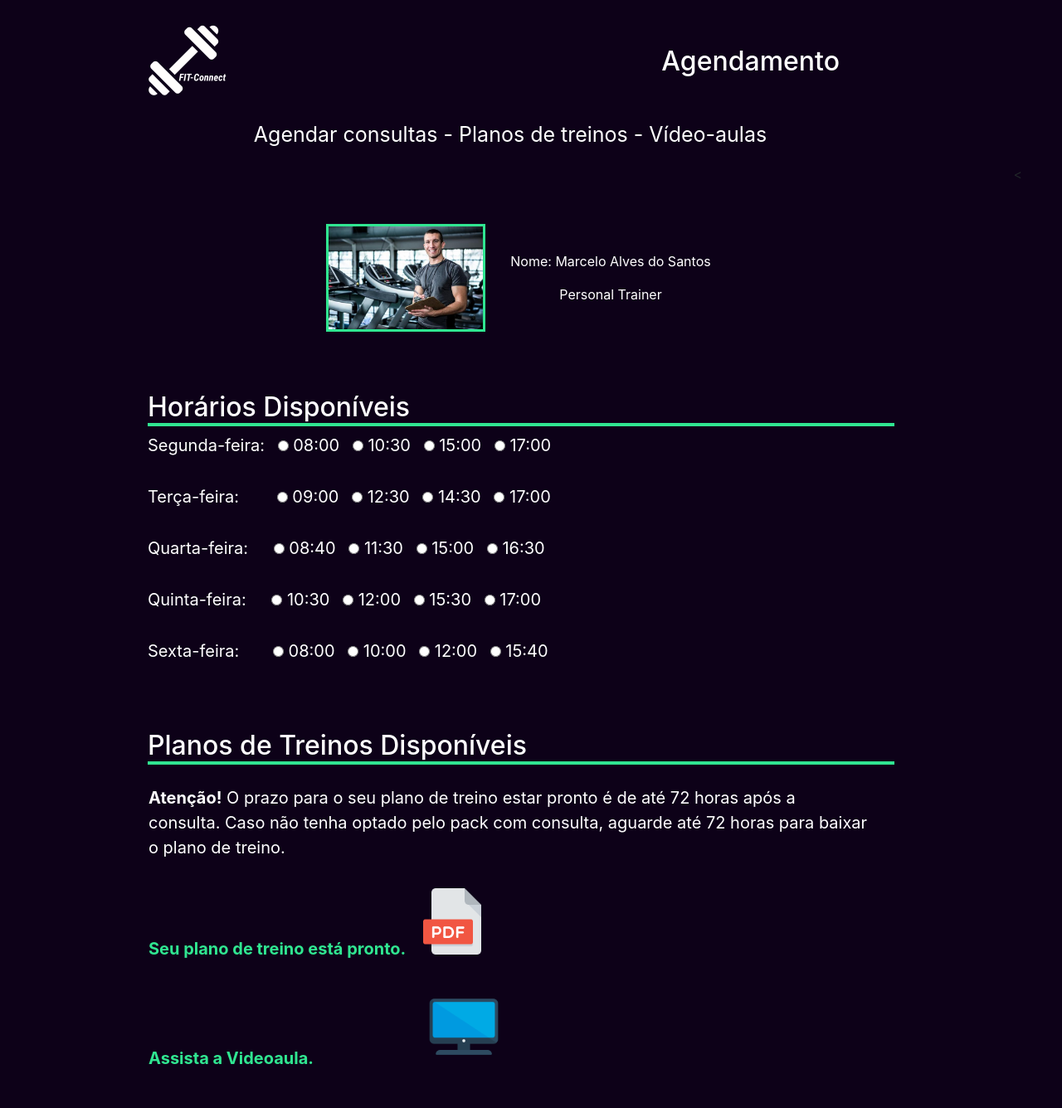
After one commit to jairo-44/2-_Entrega_PI, a PHP site: page /agendamento.html in a window 1280 px wide. The commit adds this page. Shown: the whole page at 83% size. Run offline with PHP 8.4, Linux system fonts and the light colour scheme; some libraries are stand-ins or nearby versions.

Commit message:
Modificações mo layout e ajustes em posições da logo

```diff
--- /dev/null
+++ b/agendamento.html
@@ -0,0 +1,233 @@
+<!DOCTYPE html>
+<html lang="pt-br">
+<head>
+    <meta charset="UTF-8">
+    <meta name="viewport" content="width=device-width, initial-scale=1.0">
+    <link href="//maxcdn.bootstrapcdn.com/bootstrap/4.1.1/css/bootstrap.min.css" rel="stylesheet" id="bootstrap-css">
+    <script src="//maxcdn.bootstrapcdn.com/bootstrap/4.1.1/js/bootstrap.min.js"></script>
+    <script src="//cdnjs.cloudflare.com/ajax/libs/jquery/3.2.1/jquery.min.js"></script>
+    <title>Agendamento</title>
+
+    <style>
+        body {
+            background-color: rgb(13, 1, 24);
+            margin: 20px;
+            padding: 8px;
+        }
+        #btn_entrar {
+            display: flex;
+            justify-content: center;
+        }
+        #redes {
+            display: flex;
+            justify-content: center;
+            height: 50px;
+        }
+        #logo {
+            display: flex;
+            justify-content: space-between;
+        }
+        #logo img {
+            padding-left: 150px;
+        }
+        .logo-text {
+            display: flex;
+            align-items: center;
+            color: #FFF;
+            padding-right: 240px;
+        }
+        #subtitulo {
+            margin-left: 1070px;
+        }
+        .subtitulo-text {
+        color: white;
+        font-size: 25px;
+        margin-bottom: 10px;
+        }
+        .container {
+            display: flex;
+            align-items: center;
+            justify-content: center;
+        }
+        .image-container {
+            border: 3px solid #30E691;
+            height: 130px;
+            margin-right: 30px;
+        }
+        .image-container img {
+            height: 124px;
+            width: auto;
+        }
+        .text-container {
+            color: #FFF;
+            max-width: 400px;
+        }
+        .section-container {
+            max-width: 1050px;
+        }
+        .section {
+            color: #FFF;
+            margin-left: 150px;
+            border-bottom: 4px solid #30E691;
+        }
+        .tabela-planos {
+            color: #FFF;
+            display: flex;
+            justify-content: center;
+        }
+        .planos {
+            padding-bottom: 30px;
+            padding-left: 30px;
+        }
+        .icones-pequenos {
+            max-width: 50px;
+            margin: 10px;
+        }
+        .agendamentos {
+            display: flex;
+            justify-content: center;
+            align-items: center;
+        }
+        .agendamentos p {
+            color: #FFF;
+        }
+        .btn1 {
+            display: flex;
+            justify-content: center;
+        }
+        .agendar-btn {
+            border: none;
+            border-radius: 5px;
+            background-color: #30E691;
+            cursor: pointer;
+            padding: 8px 16px;
+        }
+        a, a:hover {
+            text-decoration: none;
+            color: #000;
+        }
+        p {
+            margin-top: 1rem !important;
+            margin-right: 30px;
+            text-align: center;
+        }
+
+        #textoPag {
+    text-align: right;
+    padding-right: 20px; /* Adicione um espaçamento à direita se necessário */
+}
+
+.textPagDesc {
+    font-size: 25px;
+    color: white;
+    margin-bottom: 1px; /* Ajuste o espaçamento inferior conforme necessário */
+}
+    </style>
+</head>
+<body>
+    <!-- cabeçalho -->
+    <div id="logo">
+        <img src="/Imagens/icons8-barra-de-peso-100.png" alt="logo">
+        <h2 class="logo-text">Agendamento</h2>
+        </div>
+    <div id="textoPag">
+        <p class="textPagDesc">Agendar consultas - Planos de treinos - Vídeo-aulas</p>
+        <p class="textPagDesc"></p>
+        <p class="textPagDesc"></p><
+    </div>
+    <br><br>
+
+    <!-- imagem -->
+    <div class="container">
+        <div class="image-container">
+            <img src="/Imagens/personal-trainer.jpg" alt="Imagem do profissional" style="max-width: 100%;">
+        </div>
+        <div class="text-container">
+            <p>Nome: Marcelo Alves do Santos</p>
+            <p>Personal Trainer</p>
+
+        </div>
+    </div>
+    <br><br><br>
+    <!-- agendamento -->
+    <div class="section-container">
+        <h2 class="section">Horários Disponíveis</h2>
+        <form>
+            <div class="horários"></div>
+
+            <!-- Segunda-feira -->
+            <fieldset style="text-align: left; color: white;">
+                <legend style="font-size: 20px; padding-left: 150px;">Segunda-feira:
+                    <input type="radio" name="dia" value="08:00" style="margin-left: 10px;"> 08:00
+                    <input type="radio" name="dia" value="10:30" style="margin-left: 10px;"> 10:30
+                    <input type="radio" name="dia" value="15:00" style="margin-left: 10px;"> 15:00
+                    <input type="radio" name="dia" value="17:00" style="margin-left: 10px;"> 17:00
+                </legend>
+                <br>
+                <!-- Terça-feira -->
+                <legend style="font-size: 20px; padding-left: 150px;">Terça-feira:
+                    <input type="radio" name="dia" value="09:00" style="margin-left: 40px;"> 09:00
+                    <input type="radio" name="dia" value="12:30" style="margin-left: 10px;"> 12:30
+                    <input type="radio" name="dia" value="14:30" style="margin-left: 10px;"> 14:30
+                    <input type="radio" name="dia" value="17:00" style="margin-left: 10px;"> 17:00
+                </legend>
+                <br>
+
+                <!-- Quarta-feira -->
+                <legend style="font-size: 20px; padding-left: 150px;">Quarta-feira:
+                    <input type="radio" name="dia" value="08:40" style="margin-left: 25px;"> 08:40
+                    <input type="radio" name="dia" value="11:30" style="margin-left: 10px;"> 11:30
+                    <input type="radio" name="dia" value="15:00" style="margin-left: 10px;"> 15:00
+                    <input type="radio" name="dia" value="16:30" style="margin-left: 10px;"> 16:30
+                </legend>
+                <br>
+
+                <!-- Quinta-feira -->
+                <legend style="font-size: 20px; padding-left: 150px;">Quinta-feira:
+                    <input type="radio" name="dia" value="10:30" style="margin-left: 25px;"> 10:30
+                    <input type="radio" name="dia" value="12:00" style="margin-left: 10px;"> 12:00
+                    <input type="radio" name="dia" value="15:30" style="margin-left: 10px;"> 15:30
+                    <input type="radio" name="dia" value="17:00" style="margin-left: 10px;"> 17:00
+                </legend>
+                <br>
+
+                <!-- Sexta-feira -->
+                <legend style="font-size: 20px; padding-left: 150px;">Sexta-feira:
+                    <input type="radio" name="dia" value="08:00" style="margin-left: 35px;"> 08:00
+                    <input type="radio" name="dia" value="10:30" style="margin-left: 10px;"> 10:00
+                    <input type="radio" name="dia" value="12:00" style="margin-left: 10px;"> 12:00
+                    <input type="radio" name="dia" value="15:40" style="margin-left: 10px;"> 15:40
+                </legend>
+            </fieldset>
+        </form>
+    </div>
+    <br><br><br>
+
+ <!-- planos e treinos -->
+ <div class="section-container">
+    <h2 class="section">Planos de Treinos Disponíveis</h2>
+    <div class="treinos">
+        <table>
+            <tr>
+                <td>
+                    <p style="color: white; font-size: 20px; text-align: left; margin-left: 150px;"><strong>Atenção!</strong> O prazo para o seu plano de treino estar pronto é de até 72 horas após a consulta. Caso não tenha optado pelo pack com consulta, aguarde até 72 horas para baixar o plano de treino.</p>
+                </td>
+            </tr>
+            <tr>
+                <td>
+                    <p style="color: #30E691; font-size: 20px; text-align: left; margin-left: 150px;">
+                        <strong>Seu plano de treino está pronto.</strong>
+                        <input type="image" name="consultapdf" src="Imagens/pdf-icon.png" alt="Ícone PDF" style="width: 80px; margin-left: 10px;">
+                    </p>
+                </td>
+            </tr>
+            <tr>
+                <td>
+                    <p style="color: #30E691; font-size: 20px; text-align: left; margin-left: 150px;">
+                    <strong>Assista a Videoaula.</strong>
+                    <input type="image" name="consultapdf" src="Imagens/monitor-icon.png" alt="Ícone PDF" style="width: 90px; margin-left: 130px;">
+                </td>
+            </tr>
+        </table>
+    </div>
+</div>
--- a/conexao_prof.php
+++ b/conexao_prof.php
@@ -3,5 +3,8 @@ $servidor="localhost";
 $usuario="root";
 $senha="";
 $dbname="cadastro";
+$port=3306;
 
 $conn=mysqli_connect($servidor, $usuario, $senha, $dbname);
+
+$mysqli = new mysqli($servidor, $usuario, $senha, $dbname);
```
Also changed, not shown: area_aluno.php (+21 -9 lines), cadastro_aluno.php (+17 -4 lines), cadastro_profissional.php (+21 -37 lines), login.php (+11 -0 lines), pagamento.html (+9 -8 lines), perfil_usuario.html (added, +207 -0 lines), processa_prof.php (+5 -5 lines), Imagens/foto-usuario.jpg (added), Imagens/grafico-corporal.png (added), Imagens/grafico-metabolica.png (added), Imagens/grafico-muscular.png (added), Imagens/grafico-peso.png (added), Imagens/grafico-taxa.png (added), Imagens/grafico-visceral.png (added), 1 more files.
